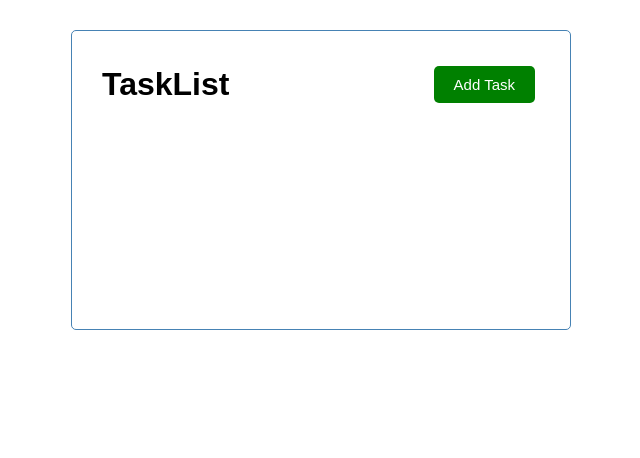
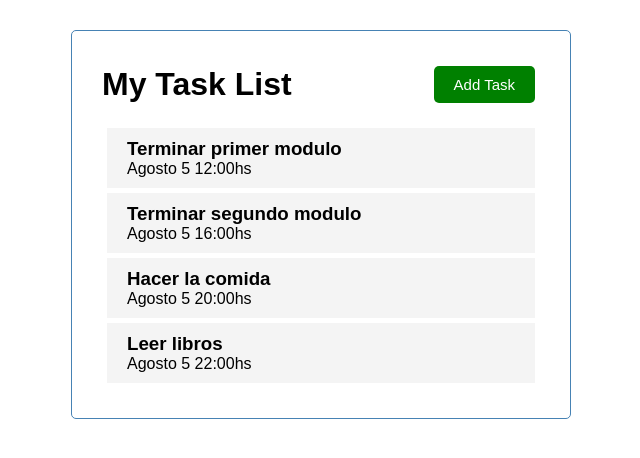
Before and after one commit to nacho-castro/Task-List, an Angular app: page / in a window 1280 px wide. Shown: the top 458 px of the page, without its empty margins (319-959 px from the left). Built offline with nearby package versions, Linux system fonts and the light colour scheme.

Commit message:
Lista de Items

```diff
--- a/src/app/app.component.html
+++ b/src/app/app.component.html
@@ -1,3 +1,4 @@
 <div class="container">
     <app-header></app-header>
+    <app-tasks></app-tasks>
 </div>
--- a/src/app/app.module.ts
+++ b/src/app/app.module.ts
@@ -4,12 +4,16 @@
 import { AppComponent } from './app.component';
 import { HeaderComponent } from './components/header/header.component';
 import { ButtonComponent } from './components/button/button.component';
+import { TasksComponent } from './components/tasks/tasks.component';
+import { TasksItemComponent } from './components/tasks-item/tasks-item.component';
 
 @NgModule({
   declarations: [
     AppComponent,
     HeaderComponent,
-    ButtonComponent
+    ButtonComponent,
+    TasksComponent,
+    TasksItemComponent
   ],
   imports: [
     BrowserModule
--- a/src/app/components/header/header.component.ts
+++ b/src/app/components/header/header.component.ts
@@ -7,7 +7,7 @@
 })
 export class HeaderComponent implements OnInit {
 
-  title: string = 'TaskList';
+  title: string = 'My Task List';
 
   constructor() { }
 
--- /dev/null
+++ b/src/app/components/tasks-item/tasks-item.component.css
@@ -0,0 +1,16 @@
+.task{
+    background-color: #f4f4f4;
+    margin: 5px;
+    padding: 10px 20px;
+    cursor: pointer;
+}
+
+.task.reminder{
+    border-left: 5px solid green;
+}
+
+.task h3{
+    display: flex;
+    align-items: center;
+    justify-content: space-between;
+}
--- /dev/null
+++ b/src/app/components/tasks-item/tasks-item.component.html
@@ -0,0 +1,4 @@
+<div class="task">
+    <h3>{{task.text}}</h3>
+    <p>{{task.day}}</p>
+</div>
--- /dev/null
+++ b/src/app/components/tasks-item/tasks-item.component.ts
@@ -0,0 +1,18 @@
+import { Component, OnInit, Input} from '@angular/core';
+import { task } from 'src/app/task';
+import { TASKS } from 'src/app/mock-task';
+
+@Component({
+  selector: 'app-tasks-item',
+  templateUrl: './tasks-item.component.html',
+  styleUrls: ['./tasks-item.component.css']
+})
+export class TasksItemComponent implements OnInit{
+  @Input() task: task = TASKS[0];
+
+  constructor(){}
+
+  ngOnInit(): void {
+
+  }
+}
--- /dev/null
+++ b/src/app/components/tasks/tasks.component.html
@@ -0,0 +1,5 @@
+<app-tasks-item
+    *ngFor="let task of tasks"
+    [task]="task"
+>
+<app-tasks-item>
--- /dev/null
+++ b/src/app/components/tasks/tasks.component.ts
@@ -0,0 +1,18 @@
+import { Component, OnInit } from '@angular/core';
+import { task } from 'src/app/task';
+import { TASKS } from 'src/app/mock-task';
+
+@Component({
+  selector: 'app-tasks',
+  templateUrl: './tasks.component.html',
+  styleUrls: ['./tasks.component.css']
+})
+export class TasksComponent implements OnInit {
+  tasks: task[] = TASKS;
+
+  constructor(){}
+
+  ngOnInit(): void {
+
+}
+}
```
Also changed, not shown: src/app/components/tasks/tasks.component.css (added).
